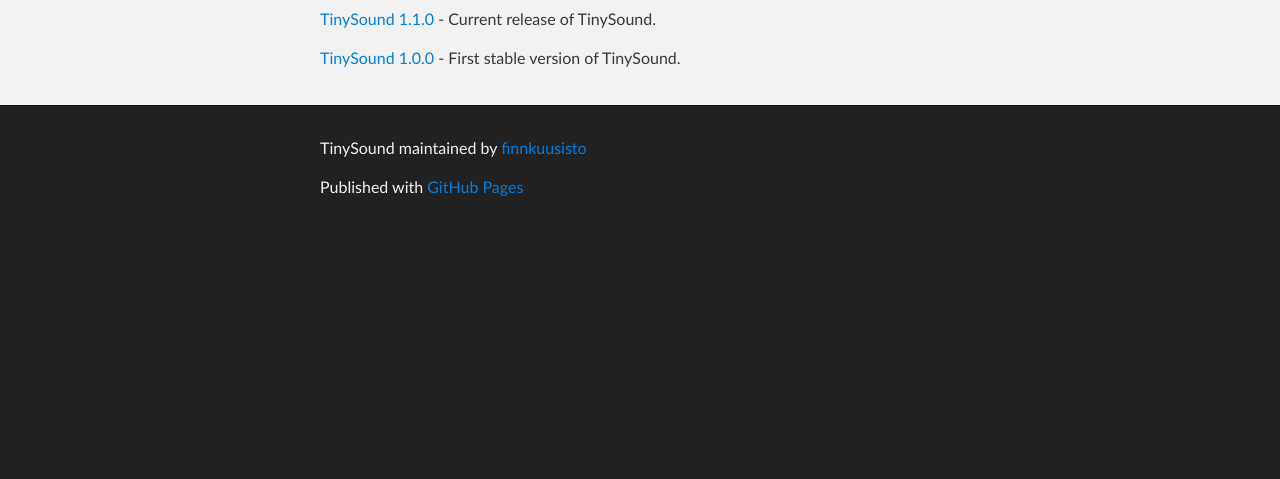
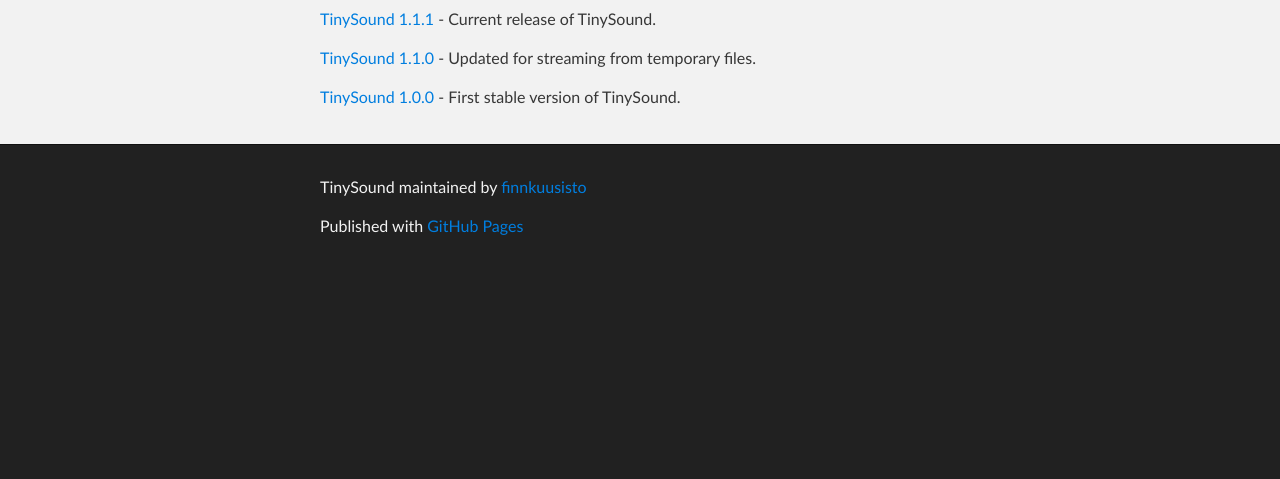
Before and after one commit to finnkuusisto/TinySound, a plain HTML site: page releases/index.html in a window 1280 px wide. Shown: the part 321-800 px from the top of the page. Drawn offline with Linux system fonts and the light colour scheme.

Commit message:
Updated releases page for v1.1.1.

```diff
--- a/releases/index.html
+++ b/releases/index.html
@@ -34,8 +34,13 @@
         <h2>Releases</h2>
 
 		<p>
+		<a href="http://finnkuusisto.github.com/TinySound/releases/tinysound-1.1.1.zip">TinySound 1.1.1</a>
+		- Current release of TinySound.
+		</p>
+
+		<p>
 		<a href="http://finnkuusisto.github.com/TinySound/releases/tinysound-1.1.0.zip">TinySound 1.1.0</a>
-		- Current release of TinySound.
+		- Updated for streaming from temporary files.
 		</p>
 
 		<p>
```
Also changed, not shown: 1 other file.
